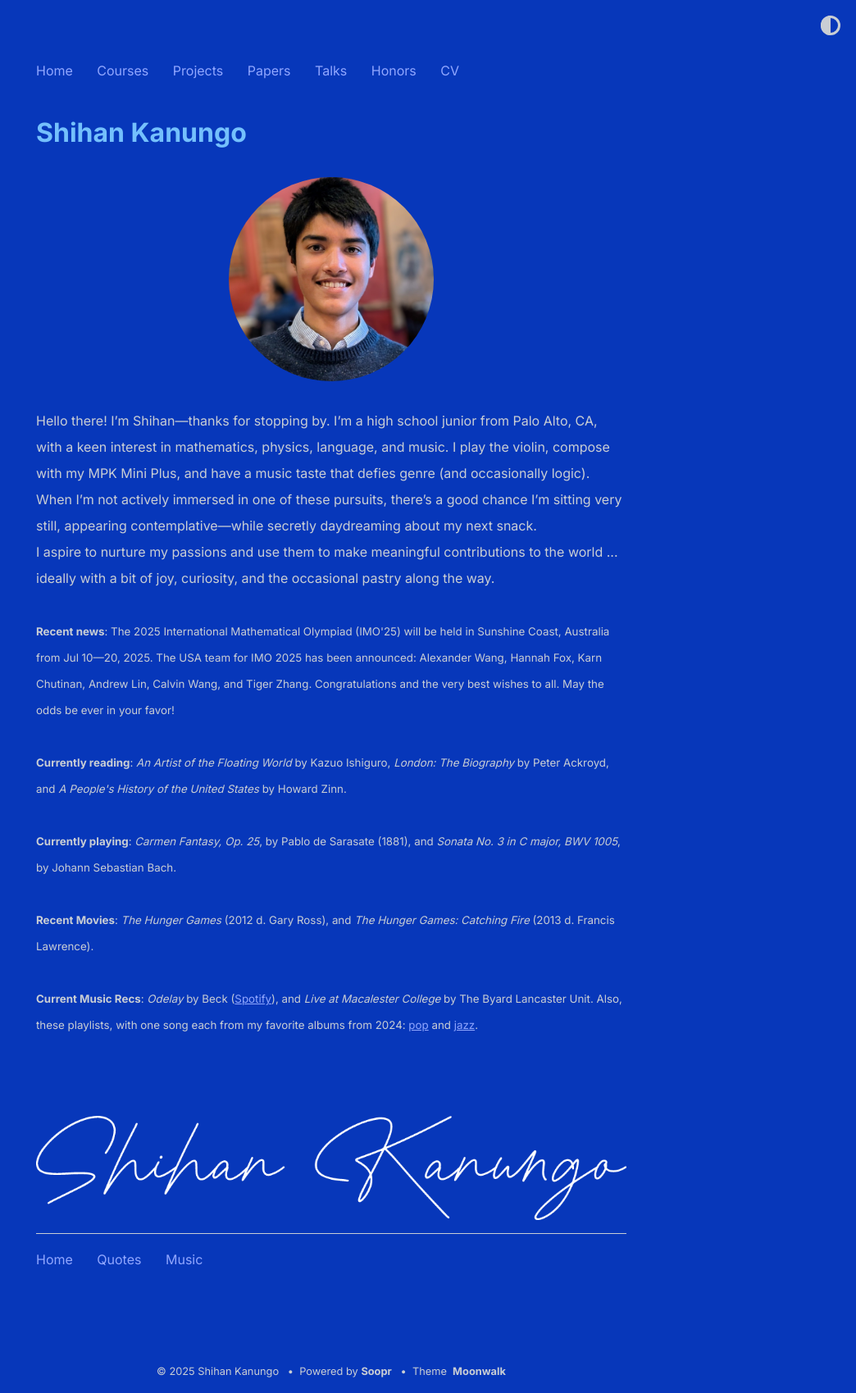
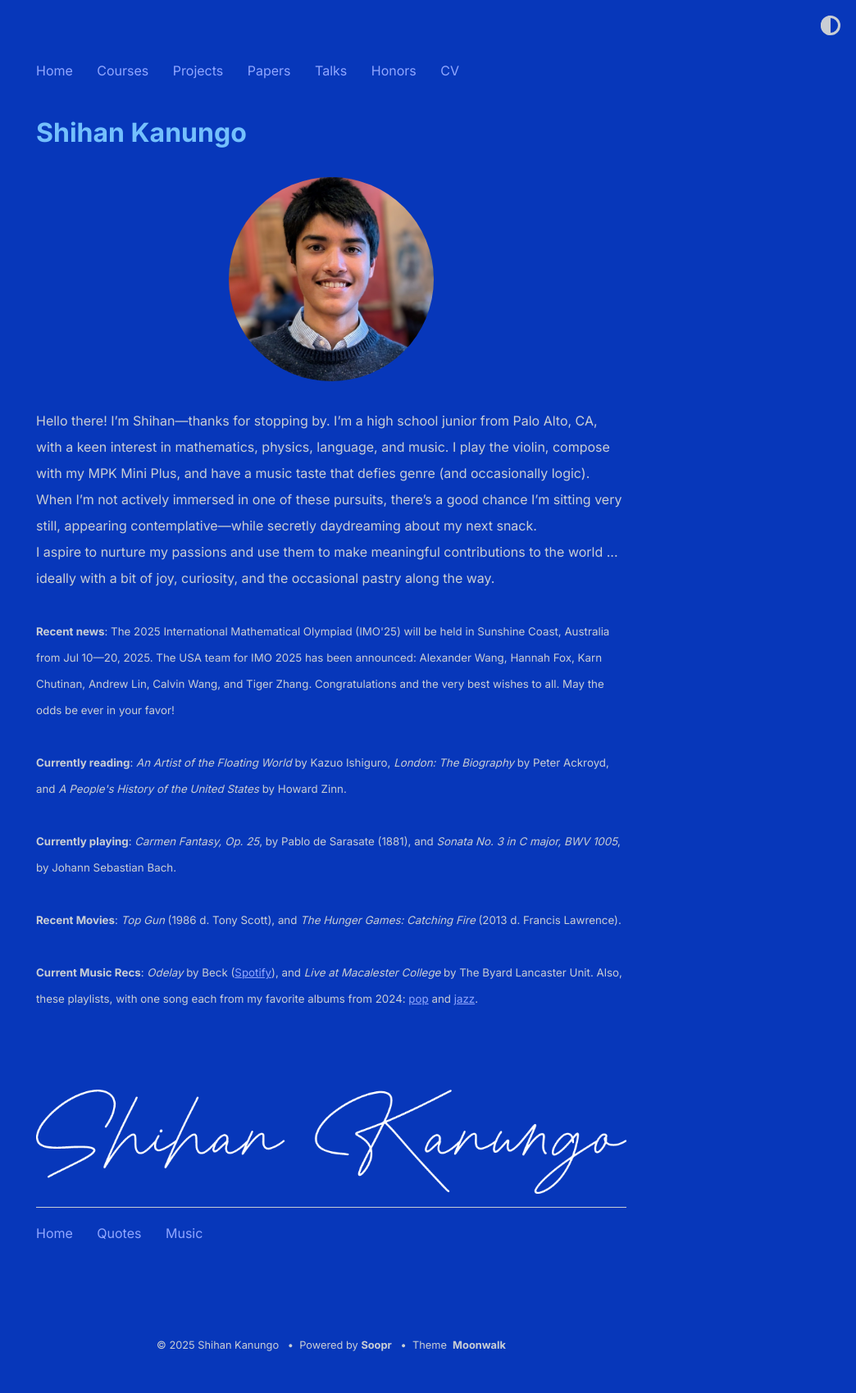
Before and after one commit to shihankanungo/shihankanungo.github.io, a Jekyll site: the page built from index.md, in a window 1280 px wide. Shown: the whole page at 82% size, without its empty margins (236-1280 px from the left). Built offline with Jekyll 4.4.1, drawn with Linux system fonts in a browser that asks for light colours; after the commit the page ends 1667 px from its top, so only the background shows below that.

Commit message:
Update _config.yml

```diff
--- a/_config.yml
+++ b/_config.yml
@@ -12,7 +12,7 @@ description: > # description of the site (multiple lines allowed)
           <br /><br />
           <small><b>Currently playing</b>: <i>Carmen Fantasy, Op. 25</i>, by Pablo de Sarasate (1881), and <i>Sonata No. 3 in C major, BWV 1005</i>, by Johann Sebastian Bach.</small>
           <br /><br />
-          <small><b>Recent Movies</b>: <i>The Hunger Games</i> (2012 d. Gary Ross), and <i>The Hunger Games: Catching Fire</i>  (2013 d. Francis Lawrence). </small>
+          <small><b>Recent Movies</b>: <i>Top Gun</i> (1986 d. Tony Scott), and <i>The Hunger Games: Catching Fire</i>  (2013 d. Francis Lawrence). </small>
           <br /><br />
           <small><b>Current Music Recs</b>: <i>Odelay</i> by Beck (<a href="https://open.spotify.com/album/1Pus5h1qGedCn4CtOuPVtp?si=5TMaPZtjQeiM_WgCF-HBRg">Spotify</a>), and <i>Live at Macalester College</i> by The Byard Lancaster Unit. Also, these playlists, with one song each from my favorite albums from 2024: <a href="https://open.spotify.com/playlist/0plT5tvEl6lVLrQDk0X3eu?si=fe06480b57f64999">pop</a> and <a href="https://open.spotify.com/playlist/5iHDUPHT30iNd4Feg0yg4f?si=737a0b1a27924789">jazz</a>. </small>
           <br /><br /><br /><br />
```
